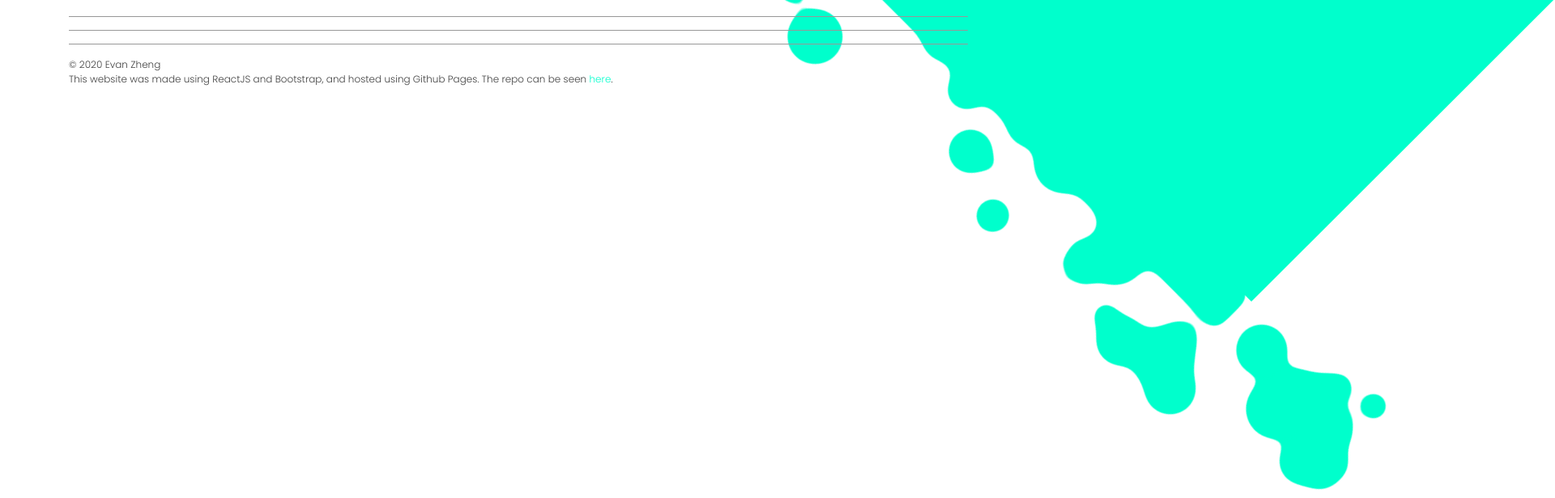
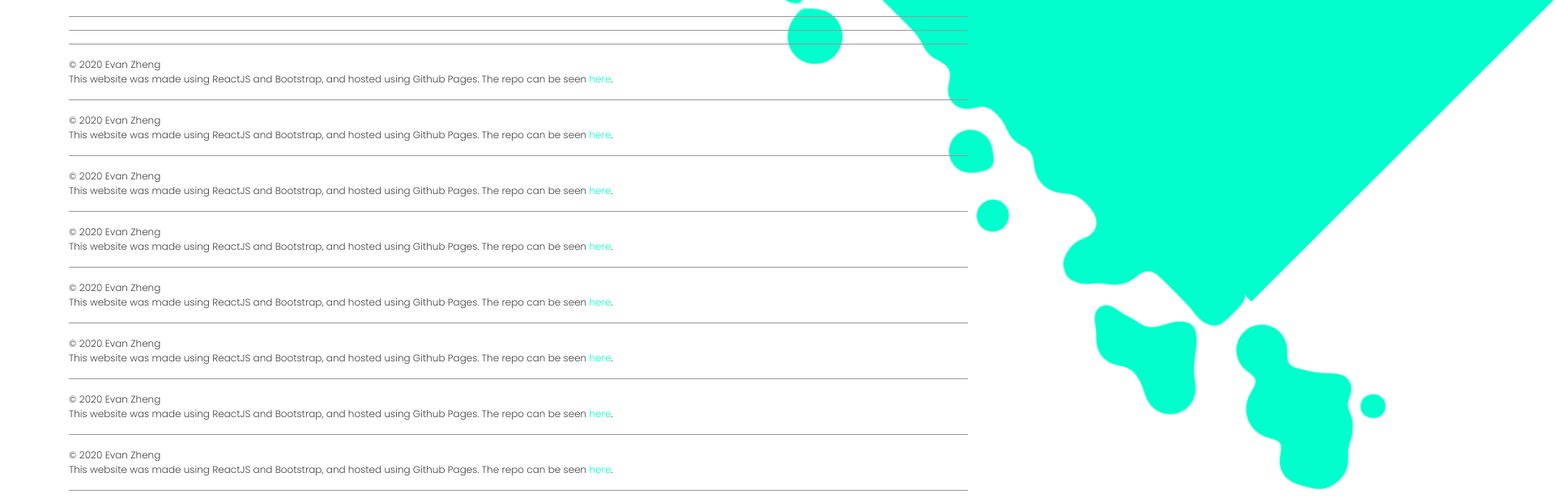
Before and after one commit to evtyz/evtyz.github.io, a React (Create React App) app: page / in a window 1280 px wide. Shown: the part 540-1156 px from the top of the page at 81% size, 1920 px wide, since content can reach past the window. Before the commit the page ends 800 px from the top, so only its background shows below. Built offline with nearby package versions, Linux system fonts and the light colour scheme.

Commit message:
make bg scrollable

```diff
--- a/src/App.css
+++ b/src/App.css
@@ -13,7 +13,7 @@ body h1 {
 
 #background {
     transform-origin: top center;
-    position: fixed;
+    position: absolute;
     transform: translateX(-50vw) rotate(45deg);
     z-index: -100;
 }
@@ -22,7 +22,7 @@ body h1 {
 
 #backgroundfiller {
     transform-origin: top center;
-    position: fixed;
+    position: absolute;
     background-color: var(--accent);
     height: 1000vh;
     width: 200vw;
--- a/src/App.js
+++ b/src/App.js
@@ -27,6 +27,24 @@ function App() {
           <Contacts />
           <hr/>
           <Footer />
+          <hr/>
+          <Footer />
+          <hr/>
+          <Footer />
+          <hr/>
+          <Footer />
+          <hr/>
+          <Footer />
+          <hr/>
+          <Footer />
+          <hr/>
+          <Footer />
+          <hr/>
+          <Footer />
+          <hr/>
+          <Footer />
+          <hr/>
+          <Footer />
         </Container>
       </div>
     </div>
```
